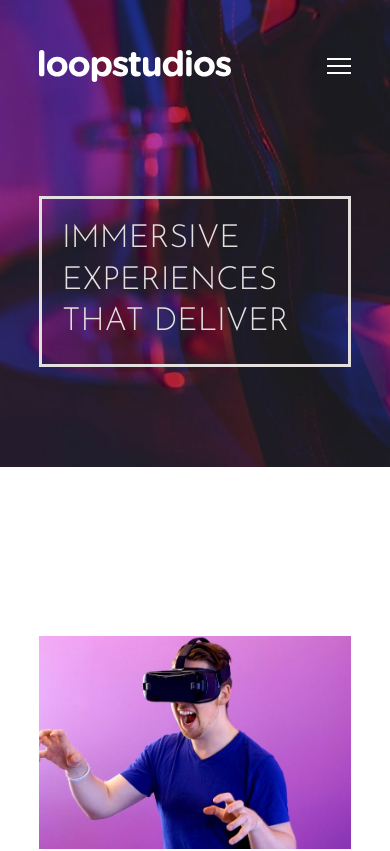
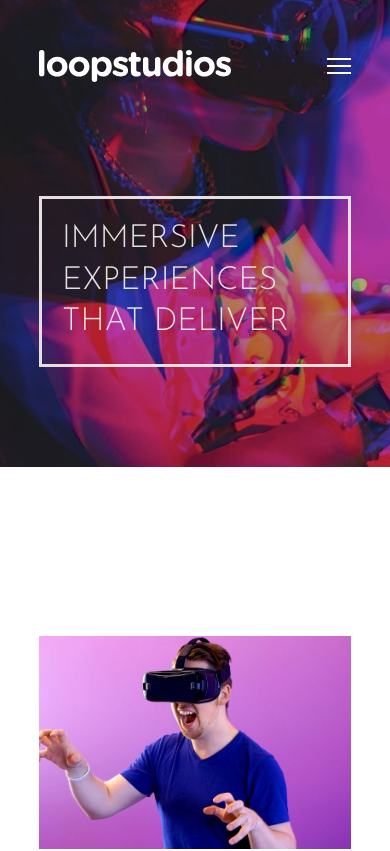
Before and after one commit to BhuvaneshPatil/loopstudio-landing-page-frontend-mentor, a plain HTML site: page index.html in a window 390 px wide. Shown: the top 851 px of the page. Drawn offline with nearby package versions, Linux system fonts and the light colour scheme.

Commit message:
header back fix

```diff
--- a/styles/style.css
+++ b/styles/style.css
@@ -221,6 +221,10 @@ footer .logo {
 	.nav-logo {
 		z-index: 2000;
 	}
+	header {
+		background-size: cover;
+		background-position: 50% 50%;
+	}
 	body {
 		width: 100vw;
 		font-size: 10px;
```
